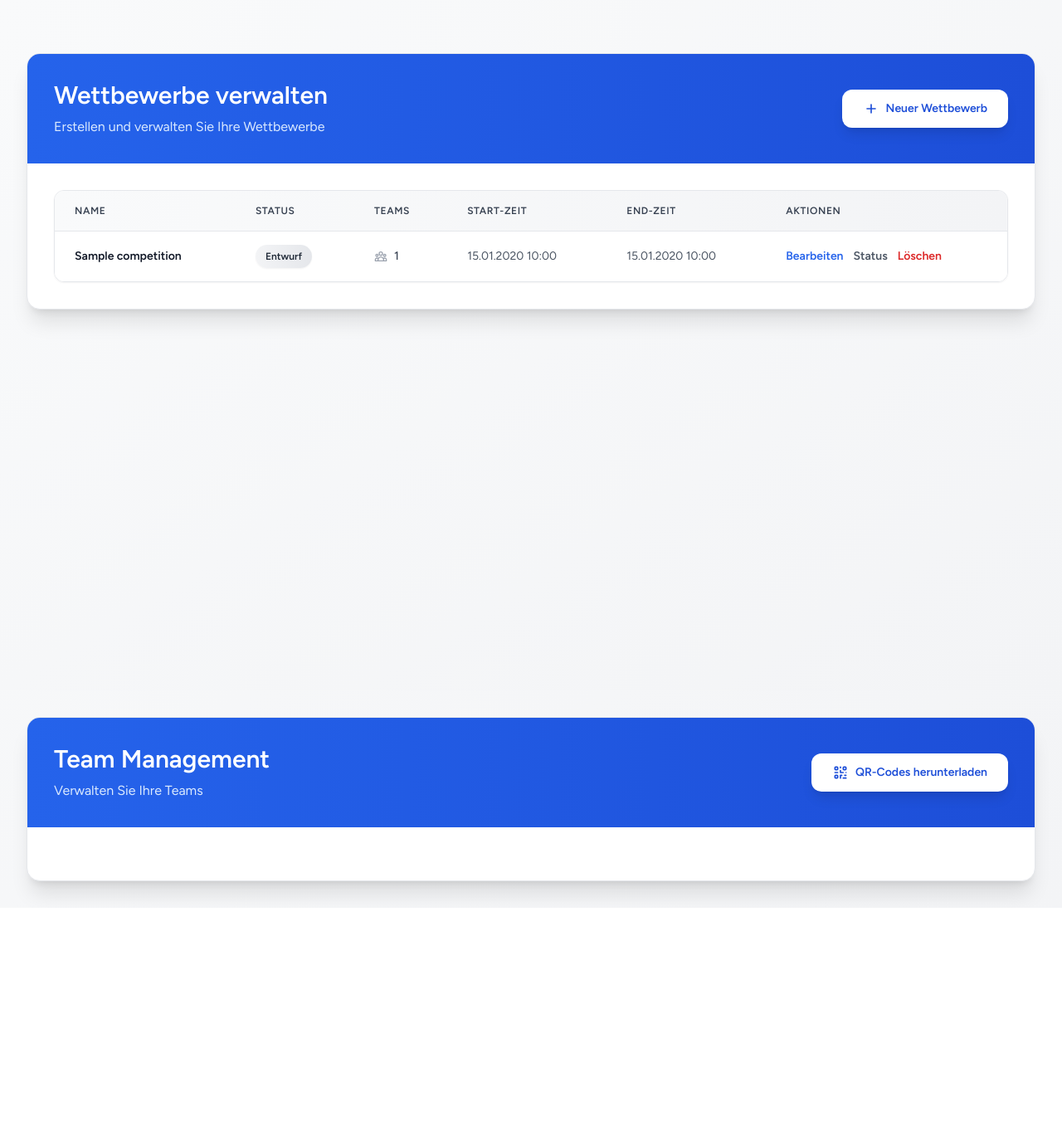
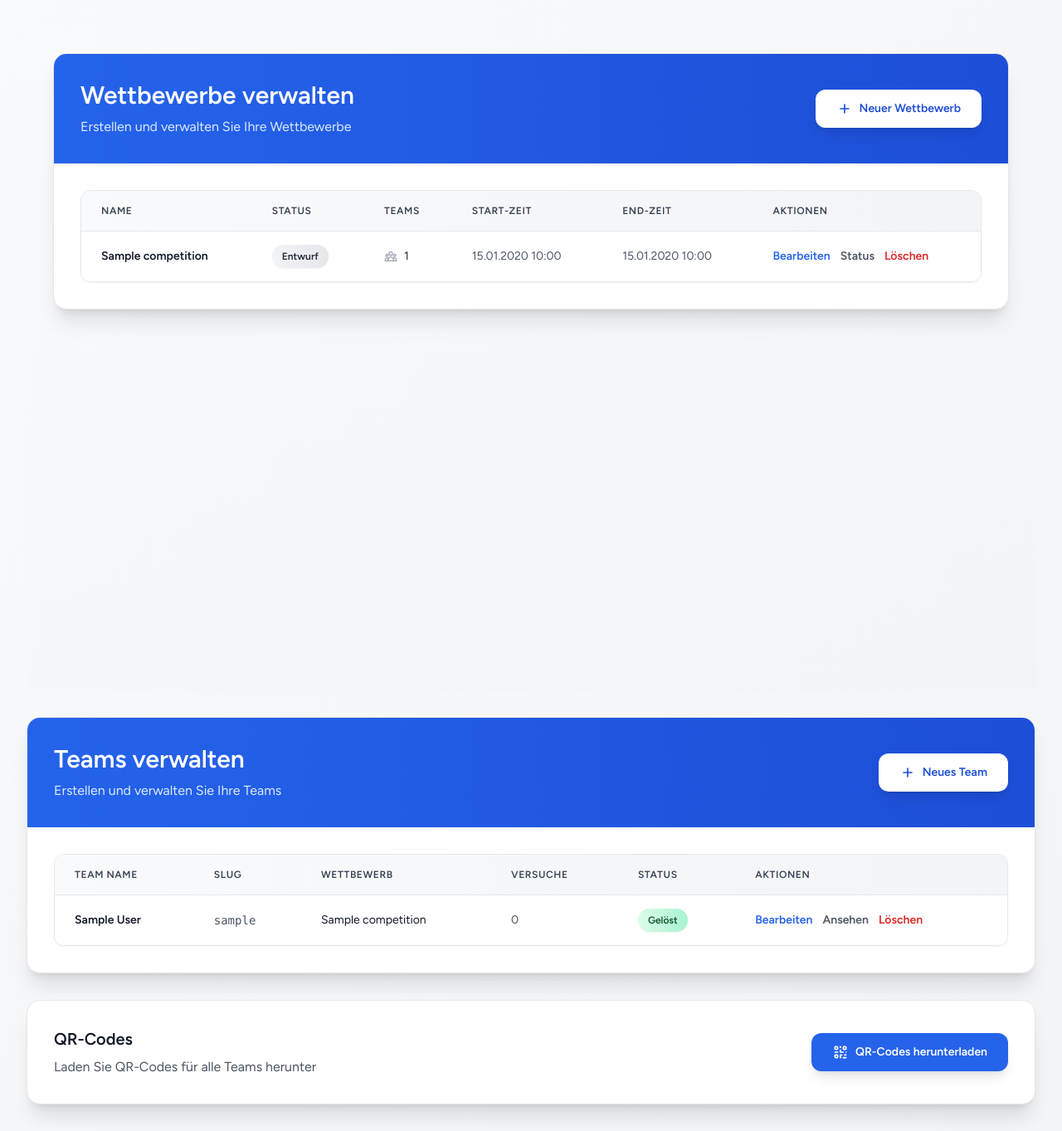
Before and after one commit to Sascha007/ceasar_code_challenge, a Laravel app: page /admin in a window 1280 px wide. Shown: the part 65-1428 px from the top of the page at 83% size. Before the commit the page ends 1159 px from the top, so only its background shows below. Run offline with Laravel 12, Linux system fonts and the light colour scheme; a user stored in the database is signed in; data comes from the database, SQL or seed files in the repository; tables that the repository leaves empty hold one stand-in row (values such as "Sample post"); style sheets or scripts are compiled from the project's sources; some libraries are stand-ins or nearby versions.

Commit message:
Add TeamFactory and TeamManagement Livewire component
Co-authored-by: Sascha007 <4368123+Sascha007@users.noreply.github.com>

```diff
--- /dev/null
+++ b/app/Livewire/Admin/TeamManagement.php
@@ -0,0 +1,151 @@
+<?php
+
+namespace App\Livewire\Admin;
+
+use App\Models\Competition;
+use App\Models\Team;
+use Illuminate\Support\Str;
+use Livewire\Attributes\Validate;
+use Livewire\Component;
+
+class TeamManagement extends Component
+{
+    public $teams;
+
+    public $competitions;
+
+    public $selectedTeam = null;
+
+    public $showModal = false;
+
+    public $showDeleteModal = false;
+
+    public $teamToDelete = null;
+
+    #[Validate('required|string|max:255')]
+    public $display_name = '';
+
+    #[Validate('required|exists:competitions,id')]
+    public $competition_id = '';
+
+    #[Validate('required|string|max:255|unique:teams,slug')]
+    public $slug = '';
+
+    public function mount()
+    {
+        $this->loadTeams();
+        $this->loadCompetitions();
+    }
+
+    public function loadTeams()
+    {
+        $this->teams = Team::with('competition')
+            ->orderBy('created_at', 'desc')
+            ->get();
+    }
+
+    public function loadCompetitions()
+    {
+        $this->competitions = Competition::all();
+    }
+
+    public function create()
+    {
+        $this->resetForm();
+        $this->selectedTeam = null;
+        $this->showModal = true;
+    }
+
+    public function edit($teamId)
+    {
+        $team = Team::findOrFail($teamId);
+        $this->selectedTeam = $team->id;
+        $this->display_name = $team->display_name;
+        $this->competition_id = $team->competition_id;
+        $this->slug = $team->slug;
+        $this->showModal = true;
+    }
+
+    public function save()
+    {
+        if ($this->selectedTeam) {
+            // Update existing team
+            $this->validate([
+                'display_name' => 'required|string|max:255',
+                'competition_id' => 'required|exists:competitions,id',
+                'slug' => 'required|string|max:255|unique:teams,slug,'.$this->selectedTeam,
+            ]);
+
+            $team = Team::findOrFail($this->selectedTeam);
+            $team->update([
+                'display_name' => $this->display_name,
+                'competition_id' => $this->competition_id,
+                'slug' => $this->slug,
+            ]);
+        } else {
+            // Create new team
+            $this->validate();
+
+            Team::create([
+                'display_name' => $this->display_name,
+                'competition_id' => $this->competition_id,
+                'slug' => $this->slug,
+            ]);
+        }
+
+        $this->loadTeams();
+        $this->closeModal();
+        session()->flash('message', $this->selectedTeam ? 'Team aktualisiert.' : 'Team erstellt.');
+    }
+
+    public function confirmDelete($teamId)
+    {
+        $this->teamToDelete = Team::findOrFail($teamId);
+        $this->showDeleteModal = true;
+    }
+
+    public function delete()
+    {
+        if ($this->teamToDelete) {
+            $this->teamToDelete->delete();
+            $this->loadTeams();
+            $this->showDeleteModal = false;
+            $this->teamToDelete = null;
+            session()->flash('message', 'Team gelöscht.');
+        }
+    }
+
+    public function generateSlug()
+    {
+        if (! empty($this->display_name)) {
+            $baseSlug = Str::slug($this->display_name);
+            $this->slug = $baseSlug.'-'.rand(1000, 9999);
+        }
+    }
+
+    public function closeModal()
+    {
+        $this->showModal = false;
+        $this->resetForm();
+    }
+
+    public function closeDeleteModal()
+    {
+        $this->showDeleteModal = false;
+        $this->teamToDelete = null;
+    }
+
+    private function resetForm()
+    {
+        $this->display_name = '';
+        $this->competition_id = '';
+        $this->slug = '';
+        $this->selectedTeam = null;
+        $this->resetValidation();
+    }
+
+    public function render()
+    {
+        return view('livewire.admin.team-management');
+    }
+}
--- a/resources/views/livewire/admin/admin-dashboard.blade.php
+++ b/resources/views/livewire/admin/admin-dashboard.blade.php
@@ -1,18 +1,25 @@
 <div class="min-h-screen bg-gradient-to-br from-gray-50 to-gray-100">
     <div class="max-w-7xl mx-auto space-y-8 py-8">
         <!-- Competition Management Section -->
-        <livewire:admin.competition-management />
+        <div class="mx-8">
+            <livewire:admin.competition-management />
+        </div>
 
         <!-- Team Management Section -->
+        <div class="mx-8">
+            <livewire:admin.team-management />
+        </div>
+
+        <!-- QR-Codes Download Section -->
         <div class="bg-white overflow-hidden shadow-xl sm:rounded-2xl border border-gray-200 mx-8">
-            <div class="p-8 bg-gradient-to-r from-blue-600 to-blue-700">
+            <div class="p-8">
                 <div class="flex justify-between items-center">
                     <div>
-                        <h2 class="text-3xl font-bold text-white mb-2">Team Management</h2>
-                        <p class="text-blue-100">Verwalten Sie Ihre Teams</p>
+                        <h3 class="text-xl font-bold text-gray-900 mb-2">QR-Codes</h3>
+                        <p class="text-gray-600">Laden Sie QR-Codes für alle Teams herunter</p>
                     </div>
                     <a href="{{ route('admin.teams.qr-codes') }}"
-                       class="inline-flex items-center px-6 py-3 bg-white text-blue-700 border border-transparent rounded-xl font-semibold text-sm hover:bg-blue-50 active:bg-blue-100 focus:outline-none focus:ring-4 focus:ring-blue-300 transition-all duration-200 shadow-lg hover:shadow-xl transform hover:-translate-y-0.5">
+                       class="inline-flex items-center px-6 py-3 bg-blue-600 text-white border border-transparent rounded-xl font-semibold text-sm hover:bg-blue-700 focus:outline-none focus:ring-4 focus:ring-blue-300 transition-all duration-200 shadow-lg hover:shadow-xl transform hover:-translate-y-0.5">
                         <svg class="w-5 h-5 mr-2" fill="none" stroke="currentColor" viewBox="0 0 24 24">
                             <path stroke-linecap="round" stroke-linejoin="round" stroke-width="2" d="M12 4v1m6 11h2m-6 0h-2v4m0-11v3m0 0h.01M12 12h4.01M16 20h4M4 12h4m12 0h.01M5 8h2a1 1 0 001-1V5a1 1 0 00-1-1H5a1 1 0 00-1 1v2a1 1 0 001 1zm12 0h2a1 1 0 001-1V5a1 1 0 00-1-1h-2a1 1 0 00-1 1v2a1 1 0 001 1zM5 20h2a1 1 0 001-1v-2a1 1 0 00-1-1H5a1 1 0 00-1 1v2a1 1 0 001 1z"></path>
                         </svg>
@@ -20,9 +27,6 @@
                     </a>
                 </div>
             </div>
-            <div class="p-8">
-                <!-- Hier kommt der Rest des Dashboards -->
-            </div>
         </div>
     </div>
 </div>
--- /dev/null
+++ b/resources/views/livewire/admin/team-management.blade.php
@@ -0,0 +1,241 @@
+<div class="bg-white overflow-hidden shadow-xl sm:rounded-2xl border border-gray-200">
+    <div class="p-8 bg-gradient-to-r from-blue-600 to-blue-700">
+        <!-- Header -->
+        <div class="flex justify-between items-center">
+            <div>
+                <h2 class="text-3xl font-bold text-white mb-2">Teams verwalten</h2>
+                <p class="text-blue-100">Erstellen und verwalten Sie Ihre Teams</p>
+            </div>
+            <button wire:click="create" class="inline-flex items-center px-6 py-3 bg-white text-blue-700 border border-transparent rounded-xl font-semibold text-sm hover:bg-blue-50 active:bg-blue-100 focus:outline-none focus:ring-4 focus:ring-blue-300 transition-all duration-200 shadow-lg hover:shadow-xl transform hover:-translate-y-0.5">
+                <svg class="w-5 h-5 mr-2" fill="none" stroke="currentColor" viewBox="0 0 24 24">
+                    <path stroke-linecap="round" stroke-linejoin="round" stroke-width="2" d="M12 6v6m0 0v6m0-6h6m-6 0H6"></path>
+                </svg>
+                Neues Team
+            </button>
+        </div>
+    </div>
+    <div class="p-8">
+        <!-- Flash Messages -->
+        @if (session()->has('message'))
+            <div class="mb-6 bg-gradient-to-r from-emerald-50 to-teal-50 border-l-4 border-emerald-500 text-emerald-900 px-6 py-4 rounded-r-lg shadow-sm animate-fade-in" role="alert">
+                <div class="flex items-center">
+                    <svg class="w-5 h-5 mr-3 text-emerald-600" fill="none" stroke="currentColor" viewBox="0 0 24 24">
+                        <path stroke-linecap="round" stroke-linejoin="round" stroke-width="2" d="M9 12l2 2 4-4m6 2a9 9 0 11-18 0 9 9 0 0118 0z"></path>
+                    </svg>
+                    <span class="font-medium">{{ session('message') }}</span>
+                </div>
+            </div>
+        @endif
+
+        <!-- Teams List -->
+        <div class="overflow-hidden rounded-xl border border-gray-200 shadow-sm">
+            <table class="min-w-full divide-y divide-gray-200">
+                <thead class="bg-gradient-to-r from-gray-50 to-gray-100">
+                    <tr>
+                        <th class="px-6 py-4 text-left text-xs font-bold text-gray-700 uppercase tracking-wider">Team Name</th>
+                        <th class="px-6 py-4 text-left text-xs font-bold text-gray-700 uppercase tracking-wider">Slug</th>
+                        <th class="px-6 py-4 text-left text-xs font-bold text-gray-700 uppercase tracking-wider">Wettbewerb</th>
+                        <th class="px-6 py-4 text-left text-xs font-bold text-gray-700 uppercase tracking-wider">Versuche</th>
+                        <th class="px-6 py-4 text-left text-xs font-bold text-gray-700 uppercase tracking-wider">Status</th>
+                        <th class="px-6 py-4 text-left text-xs font-bold text-gray-700 uppercase tracking-wider">Aktionen</th>
+                    </tr>
+                </thead>
+                <tbody class="bg-white divide-y divide-gray-100">
+                    @forelse ($teams as $team)
+                        <tr class="hover:bg-blue-50 transition-colors duration-150">
+                            <td class="px-6 py-4 whitespace-nowrap">
+                                <div class="text-sm font-semibold text-gray-900">{{ $team->display_name }}</div>
+                            </td>
+                            <td class="px-6 py-4 whitespace-nowrap">
+                                <div class="text-sm text-gray-600 font-mono">{{ $team->slug }}</div>
+                            </td>
+                            <td class="px-6 py-4 whitespace-nowrap">
+                                <div class="text-sm text-gray-900">{{ $team->competition->name }}</div>
+                            </td>
+                            <td class="px-6 py-4 whitespace-nowrap">
+                                <div class="text-sm text-gray-600">{{ $team->attempts }}</div>
+                            </td>
+                            <td class="px-6 py-4 whitespace-nowrap">
+                                @if($team->solved_at)
+                                    <span class="px-3 py-1 inline-flex text-xs leading-5 font-bold rounded-full shadow-sm bg-gradient-to-r from-green-100 to-emerald-200 text-green-900">
+                                        Gelöst
+                                    </span>
+                                @elseif($team->ready_at)
+                                    <span class="px-3 py-1 inline-flex text-xs leading-5 font-bold rounded-full shadow-sm bg-gradient-to-r from-blue-100 to-indigo-200 text-blue-900">
+                                        Bereit
+                                    </span>
+                                @else
+                                    <span class="px-3 py-1 inline-flex text-xs leading-5 font-bold rounded-full shadow-sm bg-gradient-to-r from-gray-100 to-gray-200 text-gray-800">
+                                        Wartend
+                                    </span>
+                                @endif
+                            </td>
+                            <td class="px-6 py-4 whitespace-nowrap text-sm font-medium">
+                                <div class="flex items-center space-x-3">
+                                    <button wire:click="edit({{ $team->id }})" class="text-blue-600 hover:text-blue-800 font-semibold hover:underline transition-colors">Bearbeiten</button>
+                                    <a href="{{ route('team.show', $team->slug) }}" target="_blank" class="text-gray-600 hover:text-gray-800 font-semibold hover:underline transition-colors">Ansehen</a>
+                                    <button wire:click="confirmDelete({{ $team->id }})" class="text-red-600 hover:text-red-800 font-semibold hover:underline transition-colors">Löschen</button>
+                                </div>
+                            </td>
+                        </tr>
+                    @empty
+                        <tr>
+                            <td colspan="6" class="px-6 py-12 text-center">
+                                <svg class="mx-auto h-12 w-12 text-gray-400 mb-4" fill="none" stroke="currentColor" viewBox="0 0 24 24">
+                                    <path stroke-linecap="round" stroke-linejoin="round" stroke-width="2" d="M17 20h5v-2a3 3 0 00-5.356-1.857M17 20H7m10 0v-2c0-.656-.126-1.283-.356-1.857M7 20H2v-2a3 3 0 015.356-1.857M7 20v-2c0-.656.126-1.283.356-1.857m0 0a5.002 5.002 0 019.288 0M15 7a3 3 0 11-6 0 3 3 0 016 0zm6 3a2 2 0 11-4 0 2 2 0 014 0zM7 10a2 2 0 11-4 0 2 2 0 014 0z"></path>
+                                </svg>
+                                <p class="text-gray-500 font-medium">Keine Teams vorhanden</p>
+                                <p class="text-gray-400 text-sm mt-1">Erstellen Sie ein neues Team, um zu beginnen</p>
+                            </td>
+                        </tr>
+                    @endforelse
+                </tbody>
+            </table>
+        </div>
+    </div>
+</div>
+
+<!-- Create/Edit Modal -->
+@if($showModal)
+    <div class="fixed z-50 inset-0 overflow-y-auto animate-fade-in" aria-labelledby="modal-title" role="dialog" aria-modal="true">
+        <div class="flex items-center justify-center min-h-screen pt-4 px-4 pb-20 text-center sm:block sm:p-0">
+            <div class="fixed inset-0 bg-gray-900 bg-opacity-75 transition-opacity backdrop-blur-sm" aria-hidden="true" wire:click="closeModal"></div>
+            <span class="hidden sm:inline-block sm:align-middle sm:h-screen" aria-hidden="true">&#8203;</span>
+            <div class="inline-block align-bottom bg-white rounded-2xl text-left overflow-hidden shadow-2xl transform transition-all sm:my-8 sm:align-middle sm:max-w-lg sm:w-full animate-slide-up">
+                <form wire:submit.prevent="save">
+                    <div class="bg-gradient-to-r from-blue-600 to-blue-700 px-6 py-4">
+                        <h3 class="text-2xl leading-6 font-bold text-white flex items-center">
+                            <svg class="w-6 h-6 mr-3" fill="none" stroke="currentColor" viewBox="0 0 24 24">
+                                <path stroke-linecap="round" stroke-linejoin="round" stroke-width="2" d="M17 20h5v-2a3 3 0 00-5.356-1.857M17 20H7m10 0v-2c0-.656-.126-1.283-.356-1.857M7 20H2v-2a3 3 0 015.356-1.857M7 20v-2c0-.656.126-1.283.356-1.857m0 0a5.002 5.002 0 019.288 0M15 7a3 3 0 11-6 0 3 3 0 016 0zm6 3a2 2 0 11-4 0 2 2 0 014 0zM7 10a2 2 0 11-4 0 2 2 0 014 0z"></path>
+                            </svg>
+                            {{ $selectedTeam ? 'Team bearbeiten' : 'Neues Team' }}
+                        </h3>
+                    </div>
+                    <div class="bg-white px-6 pt-6 pb-4">
+                        <div class="mb-6">
+                            <label for="display_name" class="block text-sm font-bold text-gray-700 mb-2">Team Name</label>
+                            <input type="text" wire:model="display_name" wire:blur="generateSlug" id="display_name" class="mt-1 focus:ring-2 focus:ring-blue-500 focus:border-blue-500 block w-full shadow-sm sm:text-sm border-gray-300 rounded-lg px-4 py-3 transition-all @error('display_name') border-red-500 ring-2 ring-red-200 @enderror" placeholder="Geben Sie einen Team-Namen ein">
+                            @error('display_name')
+                                <div class="mt-2 flex items-center text-red-600 text-sm">
+                                    <svg class="w-4 h-4 mr-1" fill="currentColor" viewBox="0 0 20 20">
+                                        <path fill-rule="evenodd" d="M18 10a8 8 0 11-16 0 8 8 0 0116 0zm-7 4a1 1 0 11-2 0 1 1 0 012 0zm-1-9a1 1 0 00-1 1v4a1 1 0 102 0V6a1 1 0 00-1-1z" clip-rule="evenodd"></path>
+                                    </svg>
+                                    {{ $message }}
+                                </div>
+                            @enderror
+                        </div>
+
+                        <div class="mb-6">
+                            <label for="slug" class="block text-sm font-bold text-gray-700 mb-2">Slug (URL)</label>
+                            <input type="text" wire:model="slug" id="slug" class="mt-1 focus:ring-2 focus:ring-blue-500 focus:border-blue-500 block w-full shadow-sm sm:text-sm border-gray-300 rounded-lg px-4 py-3 font-mono transition-all @error('slug') border-red-500 ring-2 ring-red-200 @enderror" placeholder="team-slug-1234">
+                            <p class="mt-1 text-xs text-gray-500">Wird automatisch generiert, kann aber manuell angepasst werden</p>
+                            @error('slug')
+                                <div class="mt-2 flex items-center text-red-600 text-sm">
+                                    <svg class="w-4 h-4 mr-1" fill="currentColor" viewBox="0 0 20 20">
+                                        <path fill-rule="evenodd" d="M18 10a8 8 0 11-16 0 8 8 0 0116 0zm-7 4a1 1 0 11-2 0 1 1 0 012 0zm-1-9a1 1 0 00-1 1v4a1 1 0 102 0V6a1 1 0 00-1-1z" clip-rule="evenodd"></path>
+                                    </svg>
+                                    {{ $message }}
+                                </div>
+                            @enderror
+                        </div>
+
+                        <div class="mb-6">
+                            <label for="competition_id" class="block text-sm font-bold text-gray-700 mb-2">Wettbewerb</label>
+                            <select wire:model="competition_id" id="competition_id" class="mt-1 block w-full py-3 px-4 border border-gray-300 bg-white rounded-lg shadow-sm focus:outline-none focus:ring-2 focus:ring-blue-500 focus:border-blue-500 sm:text-sm transition-all @error('competition_id') border-red-500 ring-2 ring-red-200 @enderror">
+                                <option value="">Wählen Sie einen Wettbewerb</option>
+                                @foreach($competitions as $competition)
+                                    <option value="{{ $competition->id }}">{{ $competition->name }}</option>
+                                @endforeach
+                            </select>
+                            @error('competition_id')
+                                <div class="mt-2 flex items-center text-red-600 text-sm">
+                                    <svg class="w-4 h-4 mr-1" fill="currentColor" viewBox="0 0 20 20">
+                                        <path fill-rule="evenodd" d="M18 10a8 8 0 11-16 0 8 8 0 0116 0zm-7 4a1 1 0 11-2 0 1 1 0 012 0zm-1-9a1 1 0 00-1 1v4a1 1 0 102 0V6a1 1 0 00-1-1z" clip-rule="evenodd"></path>
+                                    </svg>
+                                    {{ $message }}
+                                </div>
+                            @enderror
+                        </div>
+                    </div>
+                    <div class="bg-gray-50 px-6 py-4 sm:flex sm:flex-row-reverse gap-3">
+                        <button type="submit" class="w-full inline-flex justify-center items-center rounded-xl border border-transparent shadow-sm px-6 py-3 bg-blue-600 text-base font-semibold text-white hover:bg-blue-700 focus:outline-none focus:ring-4 focus:ring-blue-300 sm:w-auto sm:text-sm transition-all transform hover:-translate-y-0.5">
+                            <svg class="w-5 h-5 mr-2" fill="none" stroke="currentColor" viewBox="0 0 24 24">
+                                <path stroke-linecap="round" stroke-linejoin="round" stroke-width="2" d="M5 13l4 4L19 7"></path>
+                            </svg>
+                            Speichern
+                        </button>
+                        <button type="button" wire:click="closeModal" class="mt-3 w-full inline-flex justify-center rounded-xl border-2 border-gray-300 shadow-sm px-6 py-3 bg-white text-base font-semibold text-gray-700 hover:bg-gray-50 focus:outline-none focus:ring-4 focus:ring-gray-200 sm:mt-0 sm:w-auto sm:text-sm transition-all">
+                            Abbrechen
+                        </button>
+                    </div>
+                </form>
+            </div>
+        </div>
+    </div>
+@endif
+
+<!-- Delete Confirmation Modal -->
+@if($showDeleteModal)
+    <div class="fixed z-50 inset-0 overflow-y-auto animate-fade-in" aria-labelledby="modal-title" role="dialog" aria-modal="true">
+        <div class="flex items-center justify-center min-h-screen pt-4 px-4 pb-20 text-center sm:block sm:p-0">
+            <div class="fixed inset-0 bg-gray-900 bg-opacity-75 transition-opacity backdrop-blur-sm" aria-hidden="true" wire:click="closeDeleteModal"></div>
+            <span class="hidden sm:inline-block sm:align-middle sm:h-screen" aria-hidden="true">&#8203;</span>
+            <div class="inline-block align-bottom bg-white rounded-2xl text-left overflow-hidden shadow-2xl transform transition-all sm:my-8 sm:align-middle sm:max-w-lg sm:w-full animate-slide-up">
+                <div class="bg-white px-6 pt-6 pb-4">
+                    <div class="sm:flex sm:items-start">
+                        <div class="mx-auto flex-shrink-0 flex items-center justify-center h-16 w-16 rounded-full bg-gradient-to-br from-red-100 to-red-200 sm:mx-0 sm:h-14 sm:w-14 shadow-lg">
+                            <svg class="h-8 w-8 text-red-600" xmlns="http://www.w3.org/2000/svg" fill="none" viewBox="0 0 24 24" stroke="currentColor">
+                                <path stroke-linecap="round" stroke-linejoin="round" stroke-width="2" d="M12 9v2m0 4h.01m-6.938 4h13.856c1.54 0 2.502-1.667 1.732-3L13.732 4c-.77-1.333-2.694-1.333-3.464 0L3.34 16c-.77 1.333.192 3 1.732 3z" />
+                            </svg>
+                        </div>
+                        <div class="mt-3 text-center sm:mt-0 sm:ml-4 sm:text-left">
+                            <h3 class="text-2xl leading-6 font-bold text-gray-900 mb-3">Team löschen</h3>
+                            <div class="mt-2">
+                                <p class="text-sm text-gray-600 leading-relaxed">
+                                    Sind Sie sicher, dass Sie <span class="font-bold text-gray-900">"{{ $teamToDelete?->display_name }}"</span> löschen möchten?
+                                </p>
+                                <p class="text-sm text-red-600 font-medium mt-2">
+                                    Diese Aktion kann nicht rückgängig gemacht werden.
+                                </p>
+                            </div>
+                        </div>
+                    </div>
+                </div>
+                <div class="bg-gray-50 px-6 py-4 sm:flex sm:flex-row-reverse gap-3">
+                    <button type="button" wire:click="delete" class="w-full inline-flex justify-center items-center rounded-xl border border-transparent shadow-sm px-6 py-3 bg-red-600 text-base font-semibold text-white hover:bg-red-700 focus:outline-none focus:ring-4 focus:ring-red-300 sm:w-auto sm:text-sm transition-all transform hover:-translate-y-0.5">
+                        <svg class="w-5 h-5 mr-2" fill="none" stroke="currentColor" viewBox="0 0 24 24">
+                            <path stroke-linecap="round" stroke-linejoin="round" stroke-width="2" d="M19 7l-.867 12.142A2 2 0 0116.138 21H7.862a2 2 0 01-1.995-1.858L5 7m5 4v6m4-6v6m1-10V4a1 1 0 00-1-1h-4a1 1 0 00-1 1v3M4 7h16"></path>
+                        </svg>
+                        Löschen
+                    </button>
+                    <button type="button" wire:click="closeDeleteModal" class="mt-3 w-full inline-flex justify-center rounded-xl border-2 border-gray-300 shadow-sm px-6 py-3 bg-white text-base font-semibold text-gray-700 hover:bg-gray-50 focus:outline-none focus:ring-4 focus:ring-gray-200 sm:mt-0 sm:w-auto sm:text-sm transition-all">
+                        Abbrechen
+                    </button>
+                </div>
+            </div>
+        </div>
+    </div>
+@endif
+
+<style>
+    @keyframes fade-in {
+        from { opacity: 0; }
+        to { opacity: 1; }
+    }
+    @keyframes slide-up {
+        from {
+            opacity: 0;
+            transform: translateY(20px);
+        }
+        to {
+            opacity: 1;
+            transform: translateY(0);
+        }
+    }
+    .animate-fade-in {
+        animation: fade-in 0.2s ease-out;
+    }
+    .animate-slide-up {
+        animation: slide-up 0.3s ease-out;
+    }
+</style>
```
Also changed, not shown: app/Http/Controllers/TeamController.php (+51 -1 lines), database/factories/TeamFactory.php (added, +55 -0 lines).
